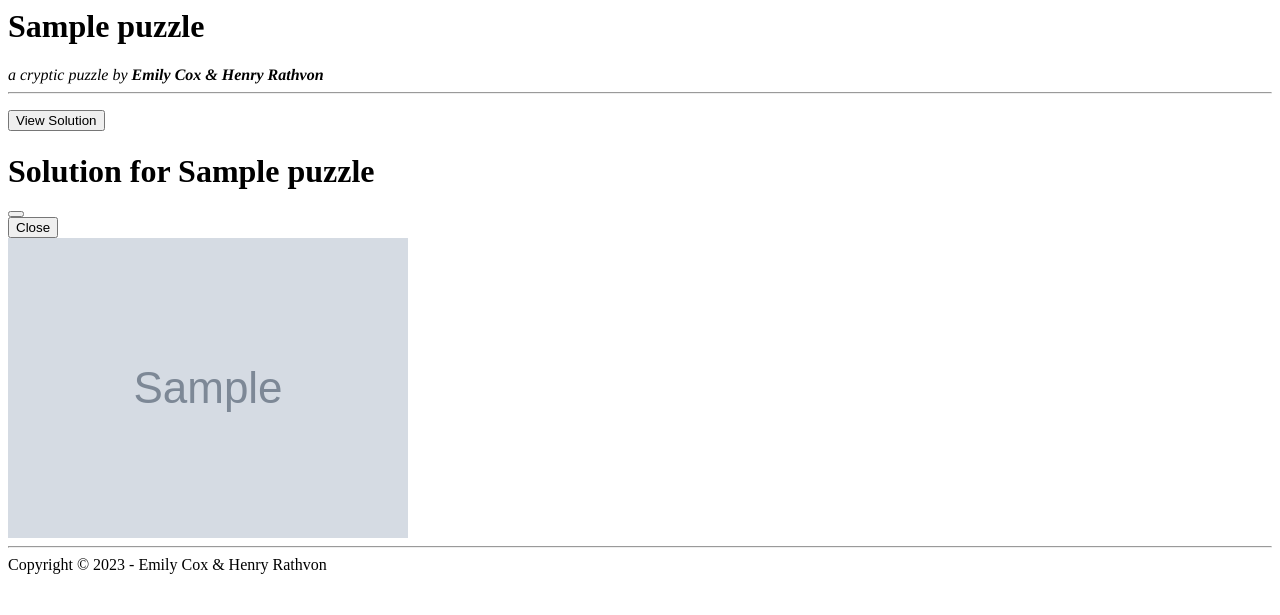
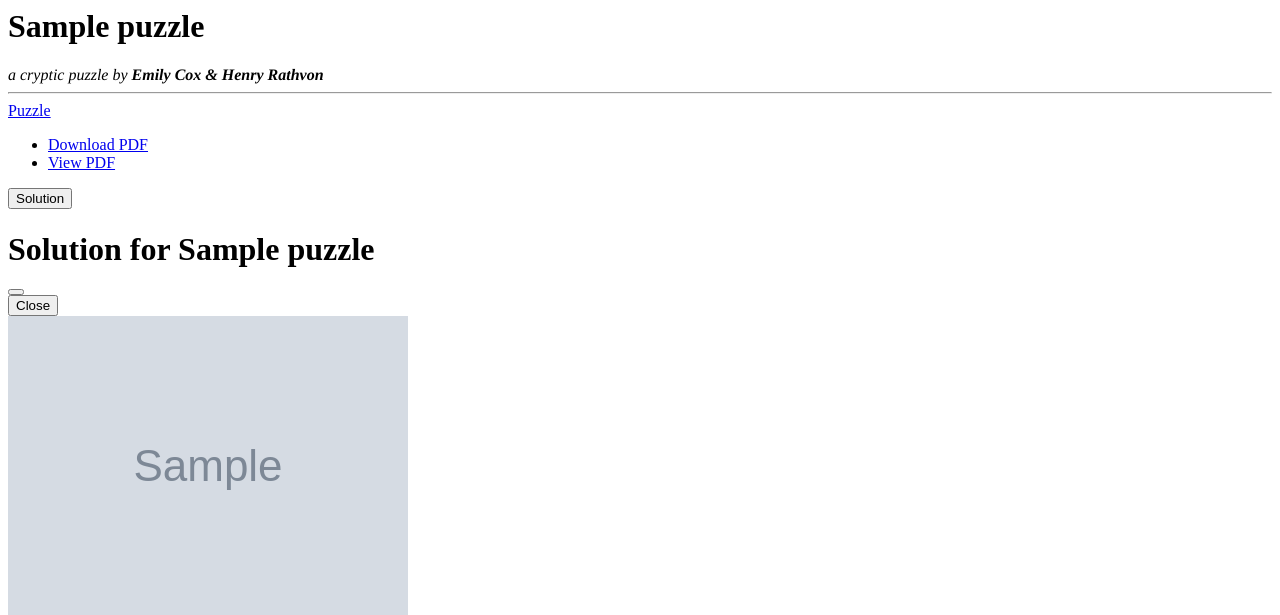
Before and after one commit to lukwam/coxrathvon, a Flask app: template app/templates/puzzle.html in a window 1280 px wide. Shown: the top 615 px of the page. Run offline with Flask 2, Linux system fonts and the light colour scheme; the template is opened without the code that fills it: most values are stand-ins (such as "Sample title", 1, 10 or a date in 2020); grey boxes marked "Sample" are stand-in pictures.

Commit message:
Added dropdown to download the puzzle or view the pdf.

```diff
--- a/app/main.py
+++ b/app/main.py
@@ -4,6 +4,7 @@ import json
 import os
 
 from flask import Flask
+from flask import make_response
 from flask import redirect
 from flask import render_template
 from flask import send_file
@@ -25,7 +26,7 @@ def generate_signed_url(bucket_name, object_name, credentials):
         return None
     url = blob.generate_signed_url(
         version="v4",
-        expiration=datetime.timedelta(minutes=15),
+        expiration=datetime.timedelta(minutes=60),
         method="GET",
     )
     return url
@@ -47,6 +48,16 @@ def get_data():
     with open("data.json") as f:
         data = json.load(f)
     return data
+
+
+def get_object(bucket_name, object_name):
+    """Return the given object from the given bucket."""
+    storage_client = storage.Client()
+    bucket = storage_client.get_bucket(bucket_name)
+    blob = bucket.blob(object_name)
+    if not blob.exists():
+        return None
+    return blob.download_as_bytes()
 
 
 def get_puzzle_by_id(id):
@@ -113,27 +124,70 @@ def puzzle(id):
     # get service account key and create credentials
     service_account_info = json.loads(get_secret("appengine-sa-key"))
     credentials = service_account.Credentials.from_service_account_info(service_account_info)
+
     pub = puzzle["publication"]
+
+    # generate signed url for the puzzle image
     image_name = f"{pub}/{id}_puzzle.png"
     image_url = generate_signed_url(
         bucket_name="lukwam-hex-archive-images",
         object_name=image_name,
         credentials=credentials,
     )
+
+    # generate signed url for the solution image
     solution_name = f"{pub}/{id}_solution.png"
     solution_url = generate_signed_url(
         bucket_name="lukwam-hex-archive-images",
         object_name=solution_name,
         credentials=credentials,
     )
+
+    # generate signed url for the solution image
+    pdf_name = f"{pub}/{id}_puzzle.pdf"
+    pdf_url = generate_signed_url(
+        bucket_name="lukwam-hex-archive",
+        object_name=pdf_name,
+        credentials=credentials,
+    )
+
+    # fix the date string to be an actual date
     puzzle["date"] = datetime.datetime.strptime(puzzle["date"], "%Y-%m-%d")
+
+    # generate the body
     body = render_template(
         "puzzle.html",
         puzzle=puzzle,
         image_url=image_url,
+        pdf_url=pdf_url,
         solution_url=solution_url,
     )
     return render_theme(body, title=puzzle["title"])
+
+
+@app.route("/puzzles/<id>/pdf")
+def puzzle_pdf(id):
+    """Return the pdf for the given puzzle."""
+    puzzle = get_puzzle_by_id(id)
+    if not puzzle:
+        return redirect("/")
+    date = puzzle["date"]
+    pub = puzzle["publication"]
+    title = puzzle["title"]
+
+    object_name = f"{pub}/{id}_puzzle.pdf"
+    image_binary = get_object("lukwam-hex-archive", object_name)
+    response = make_response(image_binary)
+    response.headers.set(
+        "Content-Type",
+        "image/jpeg",
+    )
+    response.headers.set(
+        "Content-Disposition",
+        "attachment",
+        filename=f"{date} {title}.pdf",
+    )
+    return response
 
 
 @app.route("/solutions/<id>")
--- a/app/templates/puzzle.html
+++ b/app/templates/puzzle.html
@@ -4,13 +4,30 @@
 
 <hr>
 
+<div class="mb-3">
+    <!-- Puzzle Dropdown -->
+    {% if pdf_url %}
+    <div class="btn-group">
+        <div class="dropdown">
+            <a class="btn btn-sm btn-primary dropdown-toggle" href="#" role="button" data-bs-toggle="dropdown" aria-expanded="false">
+                Puzzle
+            </a>
+
+            <ul class="dropdown-menu">
+                <li><a class="dropdown-item" href="/puzzles/{{ puzzle.id }}/pdf">Download PDF</a></li>
+                <li><a class="dropdown-item" href="{{ pdf_url }}">View PDF</a></li>
+            </ul>
+        </div>
+    </div>
+    {% endif %}
+
     {% if solution_url %}
     <!-- Solution Button -->
-<p>
-<button type="button" class="btn btn-sm btn-primary" data-bs-toggle="modal" data-bs-target="#solutionModal">
-    View Solution
+    <div class="btn-group">
+        <button type="button" class="btn btn-sm btn-danger" data-bs-toggle="modal" data-bs-target="#solutionModal">
+            Solution
         </button>
-</p>
+    </div>
 
     <!-- Solution Modal -->
     <div class="modal fade" id="solutionModal" tabindex="-1" aria-labelledby="solutionModalLabel" aria-hidden="true">
@@ -30,6 +47,7 @@
         </div>
     </div>
     {% endif %}
+</div>
 
 {% if image_url %}
 <img src="{{ image_url }}" class="border img-fluid mx-auto d-block" alt="">
```
Lines whose indentation alone changed are shown as unchanged.
